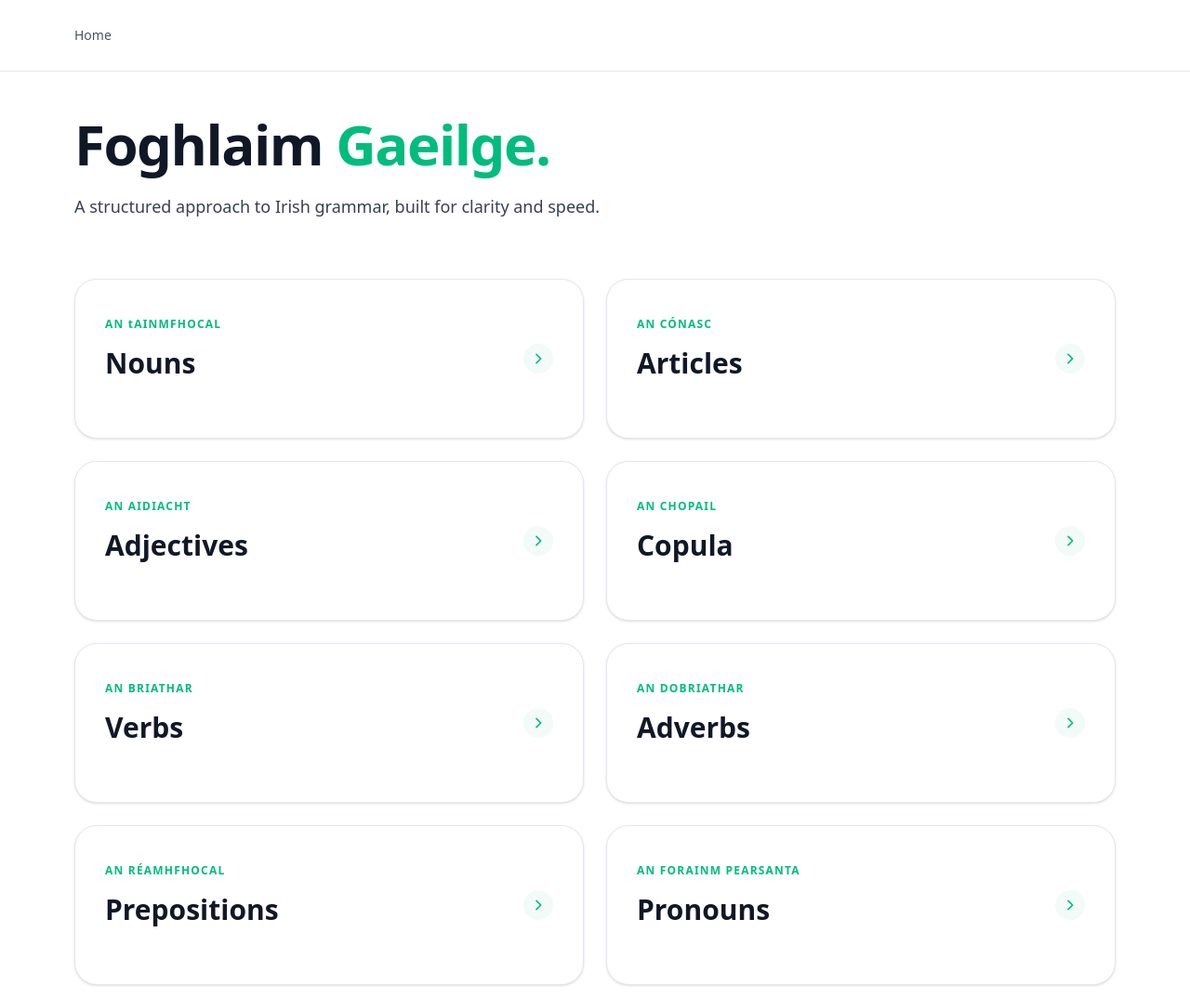
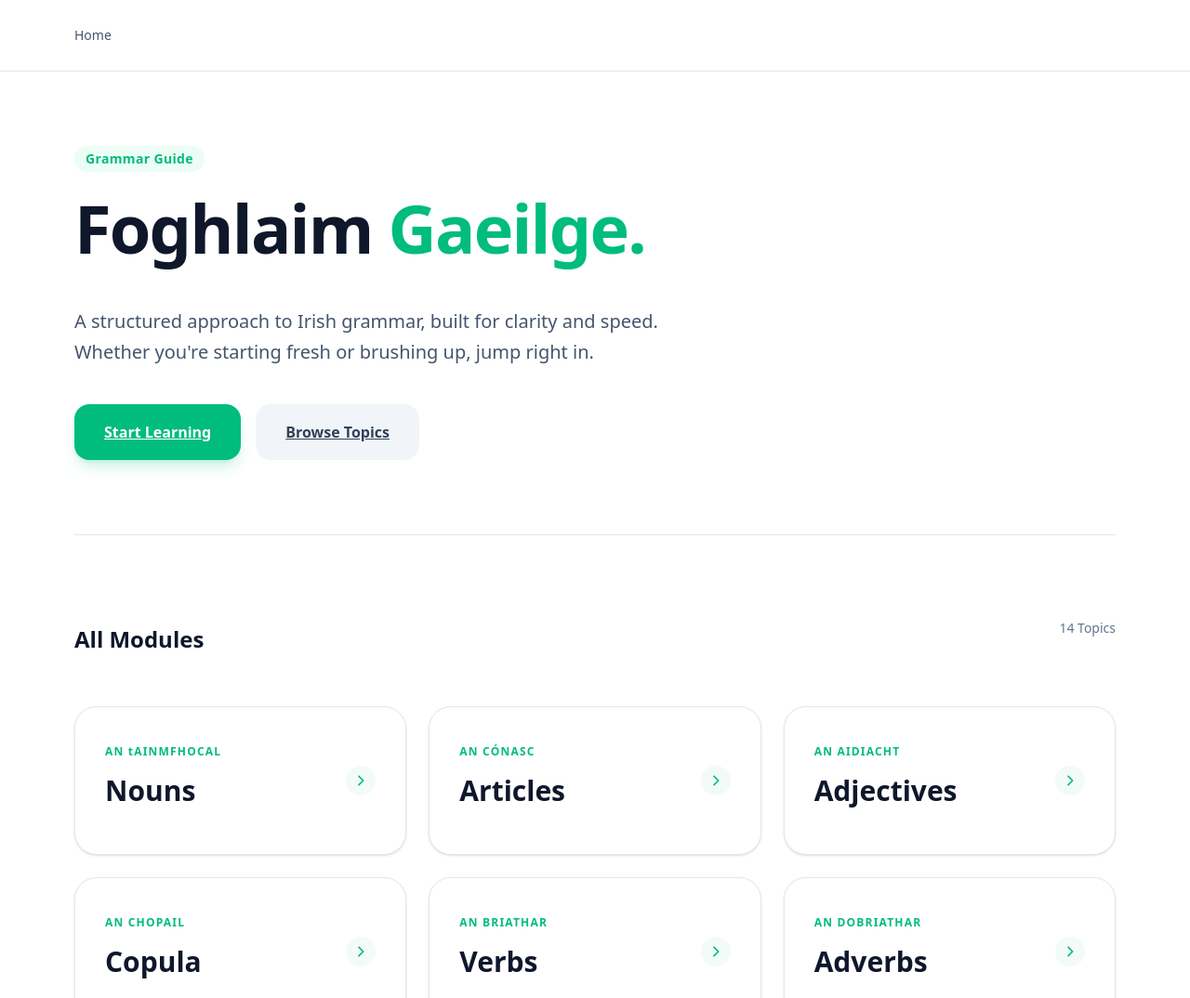
Before and after one commit to oflynned/grammar.ie, an Astro site: page / in a window 1280 px wide. Shown: the top 1074 px of the page at 93% size. Built offline with nearby package versions, Linux system fonts and the light colour scheme; Astro itself is replaced by a stand-in of ours.

Commit message:
feat: adjust homepage

```diff
--- a/src/pages/index.astro
+++ b/src/pages/index.astro
@@ -26,30 +26,55 @@ const modules: Module[] = [
 ---
 
 <PageContent title="Home">
-    <article class="w-full">
-        <header class="mb-16">
-            <h1 class="text-6xl font-black tracking-tight mb-4">
+    <article class="w-full max-w-6xl mx-auto">
+
+        <header class="mb-20 mt-8 flex flex-col items-start">
+            <div class="inline-flex items-center gap-2 px-3 py-1 rounded-full bg-emerald-50 dark:bg-emerald-900/30 text-brand-primary dark:text-emerald-400 text-sm font-semibold tracking-wide mb-6">
+                <span>Grammar Guide</span>
+            </div>
+
+            <h1 class="text-5xl sm:text-6xl lg:text-7xl font-black tracking-tight mb-6 text-slate-900 dark:text-white">
                 Foghlaim <span class="text-brand-primary dark:text-brand-primary-dark">Gaeilge.</span>
             </h1>
-            <p class="text-lg">
-                A structured approach to Irish grammar, built for clarity and speed.
+
+            <p class="text-lg sm:text-xl text-slate-600 dark:text-slate-400 mb-10 max-w-2xl leading-relaxed">
+                A structured approach to Irish grammar, built for clarity and speed. Whether you're starting fresh or brushing up, jump right in.
             </p>
+
+            <div class="flex flex-col sm:flex-row gap-4 w-full sm:w-auto">
+                <a href="/nouns" class="inline-flex justify-center items-center px-8 py-4 bg-brand-primary hover:bg-brand-primary/90 text-white font-bold rounded-2xl transition-all shadow-lg shadow-emerald-500/20 hover:shadow-emerald-500/40 hover:-translate-y-0.5">
+                    Start Learning
+                </a>
+                <a href="#modules" class="inline-flex justify-center items-center px-8 py-4 bg-slate-100 hover:bg-slate-200 dark:bg-slate-800 dark:hover:bg-slate-700 text-slate-700 dark:text-slate-300 font-bold rounded-2xl transition-all">
+                    Browse Topics
+                </a>
+            </div>
         </header>
 
-        <div class="grid grid-cols-1 sm:grid-cols-2 gap-6">
+        <hr class="border-slate-200 dark:border-slate-800 mb-12" />
+
+        <section id="modules">
+            <div class="flex items-center justify-between mb-8">
+                <h2 class="text-2xl font-bold text-slate-900 dark:text-white">All Modules</h2>
+                <span class="text-sm font-medium text-slate-500 dark:text-slate-400">{modules.length} Topics</span>
+            </div>
+
+            <div class="grid grid-cols-1 sm:grid-cols-2 lg:grid-cols-3 gap-6">
                 {modules.map(module => (
                         <a href={module.url}
-                       class="group relative md:flex-row md:items-center justify-between p-8 bg-white dark:bg-slate-900 border border-slate-200 dark:border-slate-800 rounded-3xl hover:border-brand-primary transition-all duration-300 no-underline shadow-sm hover:shadow-xl hover:shadow-emerald-500/5">
+                           class="group relative flex flex-col justify-center p-8 bg-white dark:bg-slate-900 border border-slate-200 dark:border-slate-800 rounded-3xl hover:border-brand-primary dark:hover:border-brand-primary transition-all duration-300 no-underline shadow-sm hover:shadow-xl hover:shadow-emerald-500/5">
                             <Card>
                                 <span class="text-xs font-bold tracking-widest text-brand-primary dark:text-brand-primary-dark">
                                     {module.title.ga}
                                 </span>
-                            <h2 class="mt-3 text-3xl font-bold group-hover:text-brand-primary transition-colors">
+                                <h3 class="mt-3 text-2xl sm:text-3xl font-bold text-slate-900 dark:text-white group-hover:text-brand-primary dark:group-hover:text-brand-primary-dark transition-colors">
                                     {module.title.en}
-                            </h2>
+                                </h3>
                             </Card>
                         </a>
                 ))}
             </div>
+        </section>
+
     </article>
 </PageContent>
```
Lines whose indentation alone changed are shown as unchanged.
